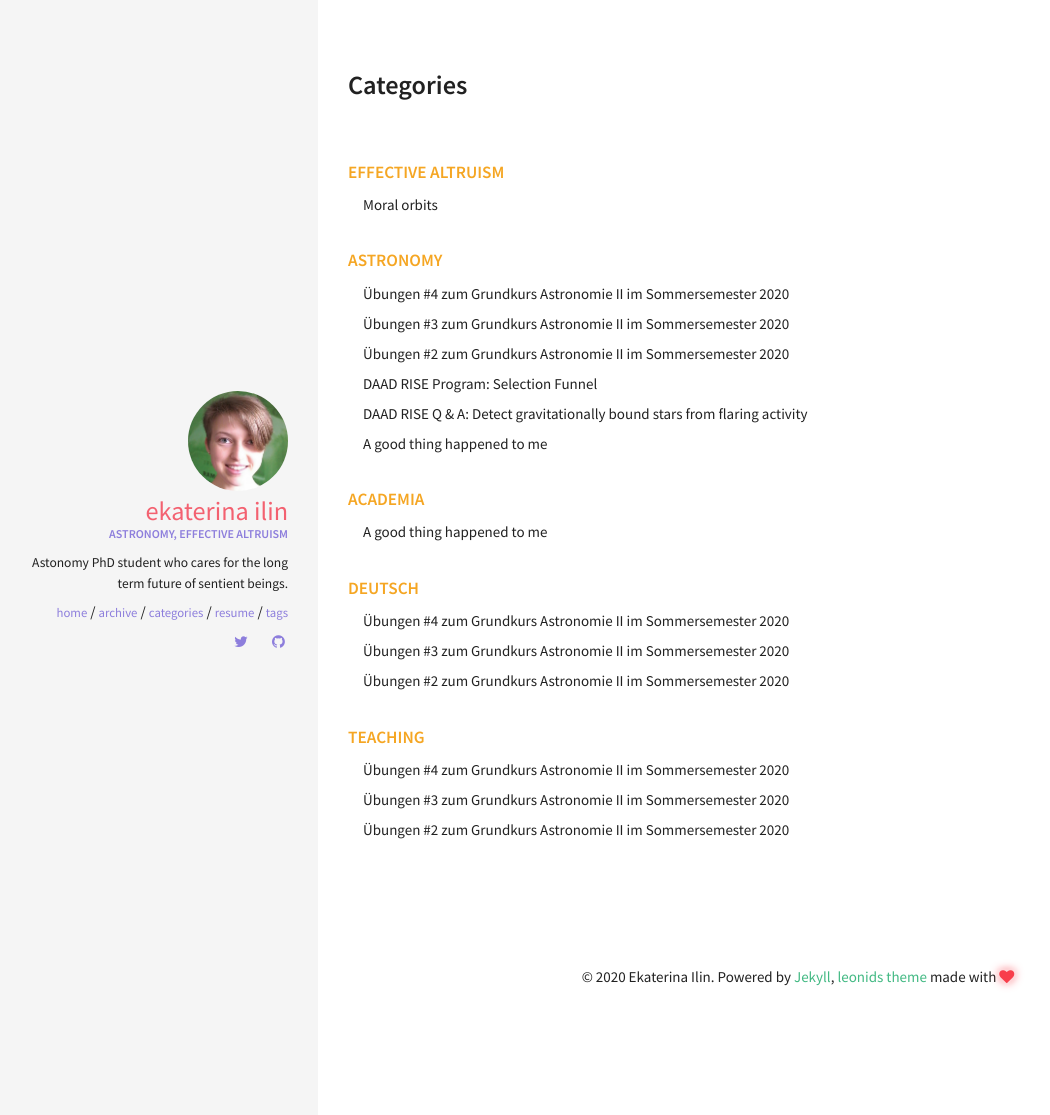
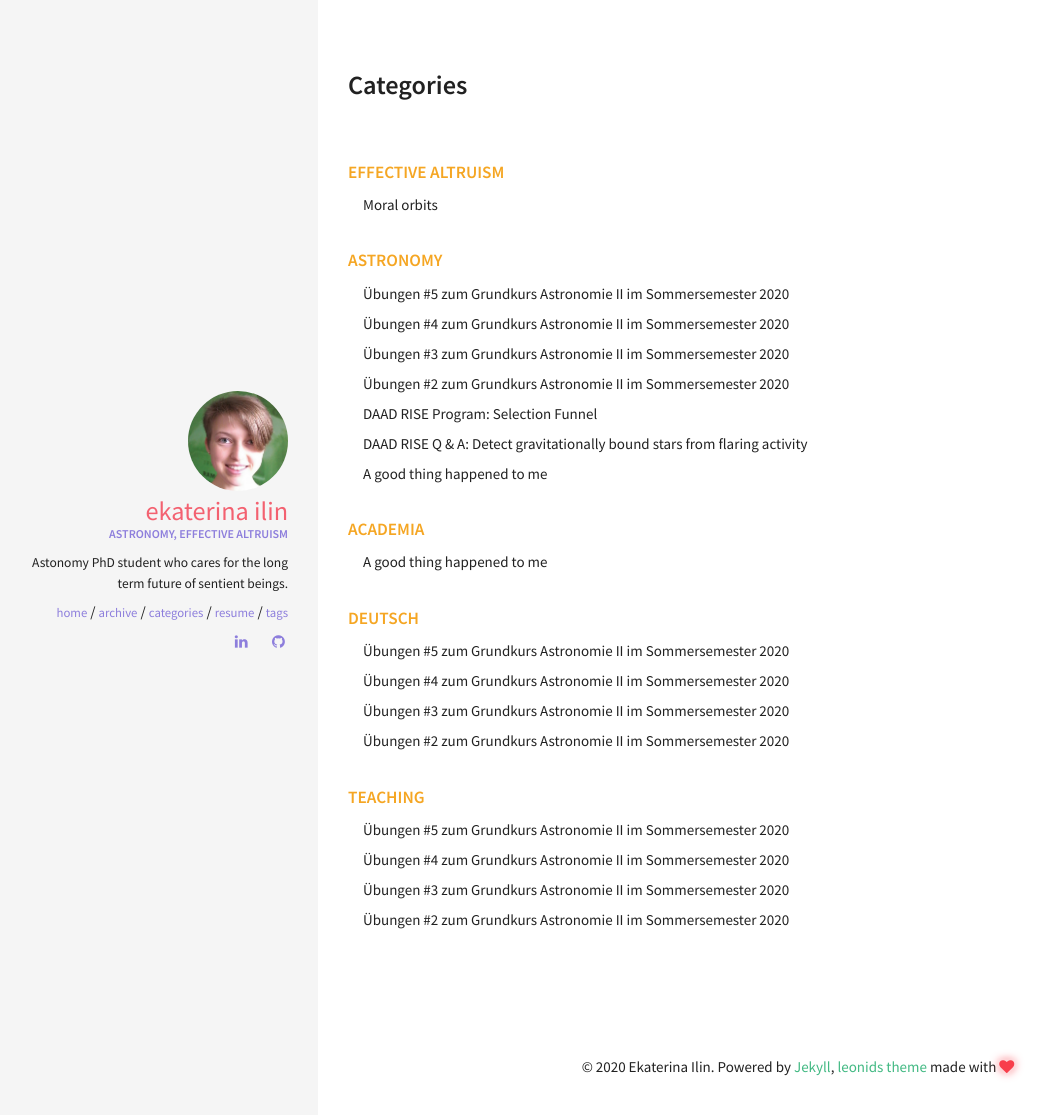
Before and after one commit to ekaterinailin/ekaterinailin.github.io, a Jekyll site: the page built from categories/index.html, in a window 1280 px wide. Shown: the top 1115 px of the page, without its empty margins (2-1052 px from the left). Built offline with Jekyll 4.4.1, drawn with Linux system fonts in a browser that asks for light colours.

Commit message:
Update bio and upload post on ubung5

```diff
--- a/_config.yml
+++ b/_config.yml
@@ -39,7 +39,7 @@ owner:
   bio: "Astonomy PhD student who cares for the long term future of sentient beings."
   email:
   disqus-shortname:
-  twitter: astroilin
+  twitter:
   facebook: #username
   google:
     plus: #username
@@ -51,7 +51,7 @@ owner:
   github: ekaterinailin
   gitlab: #username
   stackoverflow: #123456/username   from a "http://stackoverflow.com/users/123456/username" link
-  linkedin: #username
+  linkedin: astroilin
   skype: #username
   xing: #username
   instagram: #username
--- a/_data/index/projects.yml
+++ b/_data/index/projects.yml
@@ -2,7 +2,10 @@
   descr: "Detect and characterize stellar flares in Kepler and K2 time domain photometry. Features Gaussian Process regression, and injection/recovery of synthetic flares."
   image: pong.png
   github: https://github.com/ekaterinailin/AltaiPony
+  website: https://altaipony.readthedocs.io/
   dependencies:
     - { name: "appaloosa", link: "https://github.com/jradavenport/appaloosa/" }
     - { name: "K2SC", link: "https://github.com/OxES/k2sc"}
     - { name: "lightkurve", link: "http://docs.lightkurve.org/" }
+    - { name: "emcee", link: "https://emcee.readthedocs.io" }
+    - { name: "corner", link: "https://corner.readthedocs.io/" }
--- a/_data/index/skills.yml
+++ b/_data/index/skills.yml
@@ -2,5 +2,5 @@
 
 label: Ability
 id : cs
-aspects: Astronomy, GitHub, Statistics, Writing, Teaching, Python
-percentage: 90, 60, 30, 70, 40, 65
+aspects: Astronomy, GitHub, Statistics, Writing, Effective Altruism, Python
+percentage: 90, 70, 50, 80, 95, 65
--- /dev/null
+++ b/_posts/2020-07-01-uebung5.md
@@ -0,0 +1,529 @@
+---
+layout: post
+title: "Übungen #5 zum Grundkurs Astronomie II im Sommersemester 2020"
+excerpt: "Themen: Eddington-Luminosität und Olbers-Paradoxon. Außerdem ein Nachtrag zum Halbzeitprojekt.
+"
+categories: [ASTRONOMY, DEUTSCH, TEACHING]
+author: ekaterina
+comments: true
+---
+<html>
+<head><meta charset="utf-8" />
+
+
+<title>Test</title>
+
+ <style type="text/css">
+        /* Temporary definitions which will become obsolete with Notebook release 5.0 */
+        .ansi-black-fg {
+            color: #3E424D;
+        }
+
+        .ansi-black-bg {
+            background-color: #3E424D;
+        }
+
+        .ansi-black-intense-fg {
+            color: #282C36;
+        }
+
+        .ansi-black-intense-bg {
+            background-color: #282C36;
+        }
+
+        .ansi-red-fg {
+            color: #E75C58;
+        }
+
+        .ansi-red-bg {
+            background-color: #E75C58;
+        }
+
+        .ansi-red-intense-fg {
+            color: #B22B31;
+        }
+
+        .ansi-red-intense-bg {
+            background-color: #B22B31;
+        }
+
+        .ansi-green-fg {
+            color: #00A250;
+        }
+
+        .ansi-green-bg {
+            background-color: #00A250;
+        }
+
+        .ansi-green-intense-fg {
+            color: #007427;
+        }
+
+        .ansi-green-intense-bg {
+            background-color: #007427;
+        }
+
+        .ansi-yellow-fg {
+            color: #DDB62B;
+        }
+
+        .ansi-yellow-bg {
+            background-color: #DDB62B;
+        }
+
+        .ansi-yellow-intense-fg {
+            color: #B27D12;
+        }
+
+        .ansi-yellow-intense-bg {
+            background-color: #B27D12;
+        }
+
+        .ansi-blue-fg {
+            color: #208FFB;
+        }
+
+        .ansi-blue-bg {
+            background-color: #208FFB;
+        }
+
+        .ansi-blue-intense-fg {
+            color: #0065CA;
+        }
+
+        .ansi-blue-intense-bg {
+            background-color: #0065CA;
+        }
+
+        .ansi-magenta-fg {
+            color: #D160C4;
+        }
+
+        .ansi-magenta-bg {
+            background-color: #D160C4;
+        }
+
+        .ansi-magenta-intense-fg {
+            color: #A03196;
+        }
+
+        .ansi-magenta-intense-bg {
+            background-color: #A03196;
+        }
+
+        .ansi-cyan-fg {
+            color: #60C6C8;
+        }
+
+        .ansi-cyan-bg {
+            background-color: #60C6C8;
+        }
+
+        .ansi-cyan-intense-fg {
+            color: #258F8F;
+        }
+
+        .ansi-cyan-intense-bg {
+            background-color: #258F8F;
+        }
+
+        .ansi-white-fg {
+            color: #C5C1B4;
+        }
+
+        .ansi-white-bg {
+            background-color: #C5C1B4;
+        }
+
+        .ansi-white-intense-fg {
+            color: #A1A6B2;
+        }
+
+        .ansi-white-intense-bg {
+            background-color: #A1A6B2;
+        }
+
+        .ansi-bold {
+            font-weight: bold;
+        }
+    </style>
+
+<!-- Loading mathjax macro -->
+<!-- Load mathjax -->
+    <script src="https://cdnjs.cloudflare.com/ajax/libs/mathjax/2.7.5/latest.js?config=TeX-AMS_HTML"></script>
+    <!-- MathJax configuration -->
+    <script type="text/x-mathjax-config">
+    MathJax.Hub.Config({
+        tex2jax: {
+            inlineMath: [ ['$','$'], ["\\(","\\)"] ],
+            displayMath: [ ['$$','$$'], ["\\[","\\]"] ],
+            processEscapes: true,
+            processEnvironments: true
+        },
+        // Center justify equations in code and markdown cells. Elsewhere
+        // we use CSS to left justify single line equations in code cells.
+        displayAlign: 'center',
+        "HTML-CSS": {
+            styles: {'.MathJax_Display': {"margin": 0}},
+            linebreaks: { automatic: true }
+        }
+    });
+    </script>
+    <!-- End of mathjax configuration -->
+
+<style>
+        .cell.nbinteract-left {
+            width: 50%;
+            float: left;
+        }
+
+        .cell.nbinteract-right {
+            width: 50%;
+            float: right;
+        }
+
+        .cell.nbinteract-hide_in > .input {
+            display: none;
+        }
+
+        .cell.nbinteract-hide_out > .output_wrapper {
+            display: none;
+        }
+
+        .cell:after {
+          content: "";
+          display: table;
+          clear: both;
+        }
+
+        div.output_subarea {
+            max-width: initial;
+        }
+
+        .jp-OutputPrompt {
+            display: none;
+        }
+    </style></head>
+
+
+<body>
+  <div tabindex="-1" id="notebook" class="border-box-sizing">
+    <div class="container">
+
+
+
+
+  <div class="cell text_cell">
+    <button class="js-nbinteract-widget">
+      Loading widgets...
+    </button>
+  </div>
+
+
+
+
+
+
+  <div class="
+      cell border-box-sizing code_cell rendered">
+    <div class="input">
+
+<div class="inner_cell">
+    <div class="input_area">
+<div class=" highlight hl-ipython3"><pre><span></span><span class="kn">import</span> <span class="nn">numpy</span> <span class="k">as</span> <span class="nn">np</span>
+<span class="kn">import</span> <span class="nn">pandas</span> <span class="k">as</span> <span class="nn">pd</span>
+
+<span class="kn">import</span> <span class="nn">matplotlib.pyplot</span> <span class="k">as</span> <span class="nn">plt</span>
+<span class="o">%</span><span class="k">matplotlib</span> inline
+
+<span class="kn">from</span> <span class="nn">astropy.constants</span> <span class="kn">import</span> <span class="n">M_sun</span><span class="p">,</span> <span class="n">L_sun</span><span class="p">,</span> <span class="n">G</span><span class="p">,</span> <span class="n">sigma_T</span><span class="p">,</span> <span class="n">m_p</span><span class="p">,</span> <span class="n">c</span>
+<span class="kn">import</span> <span class="nn">astropy.units</span> <span class="k">as</span> <span class="nn">u</span>
+
+<span class="c1"># Slider und sowas</span>
+<span class="kn">from</span> <span class="nn">ipywidgets</span> <span class="kn">import</span> <span class="n">interact</span><span class="p">,</span> <span class="n">FloatSlider</span>
+<span class="kn">from</span> <span class="nn">IPython.display</span> <span class="kn">import</span> <span class="n">Markdown</span> <span class="k">as</span> <span class="n">md</span>
+</pre></div>
+
+    </div>
+</div>
+</div>
+
+  </div>
+<div class="cell border-box-sizing text_cell rendered"><div class="inner_cell">
+<div class="text_cell_render border-box-sizing rendered_html">
+<h1 id="1.-Eddington-Leuchtkraft">1. Eddington-Leuchtkraft<a class="anchor-link" href="#1.-Eddington-Leuchtkraft">&#182;</a></h1><p>Die Strahlung, die SMBH ausströmen wird durch die Umwandlung von potentieller Energie gespeist, und nicht durch thermonukleare Prozesse, da letztere nicht effizient genug sind, um die beobachteten Leuchtkräfte zu erklären.</p>
+<p>Das Schwarze Loch im Zentrum der Milchstraße besitzt eine Masse $M_{BH} = 2.6 \cdot 10^6 M_\odot$.</p>
+<h2 id="Bestimme-die-maximal-m&#246;gliche-Leuchtkraft-des-Schwarzen-Lochs-(sowohl-in-erg/s-als-auch-in--$L_\odot$),-wenn-es-eine-Akkretionsscheibe-bes&#228;&#223;e.">Bestimme die maximal m&#246;gliche Leuchtkraft des Schwarzen Lochs (sowohl in erg/s als auch in  $L_\odot$), wenn es eine Akkretionsscheibe bes&#228;&#223;e.<a class="anchor-link" href="#Bestimme-die-maximal-m&#246;gliche-Leuchtkraft-des-Schwarzen-Lochs-(sowohl-in-erg/s-als-auch-in--$L_\odot$),-wenn-es-eine-Akkretionsscheibe-bes&#228;&#223;e.">&#182;</a></h2><p>Die maximale Leuchtkraft ist durch die Eddington-Leuchkraft gegeben (<em>siehe Lehrbuch, 5.23</em>):</p>
+<p>$L_\mathrm{edd}=\dfrac{4\pi Gcm_\mathrm{p}}{\sigma_\mathrm{T}}\cdot M_\bullet \approx 1.3 \cdot 10^{38} \left(\dfrac{M_\bullet}{M_\odot}\right)$ erg/s</p>
+<p>Einsetzen von $M_{BH}$ ergibt in erg/s und $L_\odot$:</p>
+
+</div>
+</div>
+</div>
+
+
+
+  <div class="
+      cell border-box-sizing code_cell rendered">
+    <div class="input">
+
+<div class="inner_cell">
+    <div class="input_area">
+<div class=" highlight hl-ipython3"><pre><span></span><span class="n">MBH</span> <span class="o">=</span> <span class="mf">2.6e6</span> <span class="o">*</span> <span class="n">M_sun</span>
+<span class="n">Ledd</span> <span class="o">=</span> <span class="n">MBH</span> <span class="o">/</span> <span class="n">M_sun</span> <span class="o">*</span> <span class="mf">1.3e38</span> <span class="o">*</span> <span class="n">u</span><span class="o">.</span><span class="n">erg</span> <span class="o">/</span> <span class="n">u</span><span class="o">.</span><span class="n">s</span>
+<span class="n">md</span><span class="p">(</span><span class="sa">r</span><span class="s2">&quot;$L_\mathrm</span><span class="si">{edd}</span><span class="s2">=$&quot;</span> <span class="o">+</span> <span class="sa">f</span><span class="s2">&quot; </span><span class="si">{</span><span class="n">Ledd</span><span class="si">:</span><span class="s2">.2e</span><span class="si">}</span><span class="s2">&quot;</span><span class="p">)</span>
+</pre></div>
+
+    </div>
+</div>
+</div>
+
+<div class="output_wrapper">
+<div class="output">
+
+
+<div class="output_area">
+
+
+
+
+<div class="output_markdown rendered_html output_subarea output_execute_result">
+<p>$L_\mathrm{edd}=$ 3.38e+44 erg / s</p>
+
+</div>
+
+</div>
+
+</div>
+</div>
+
+  </div>
+
+
+
+  <div class="
+      cell border-box-sizing code_cell rendered">
+    <div class="input">
+
+<div class="inner_cell">
+    <div class="input_area">
+<div class=" highlight hl-ipython3"><pre><span></span><span class="n">md</span><span class="p">(</span><span class="sa">r</span><span class="s2">&quot;$L_\mathrm</span><span class="si">{edd}</span><span class="s2">/L_\odot=$&quot;</span> <span class="o">+</span> <span class="sa">f</span><span class="s2">&quot; </span><span class="si">{</span><span class="p">(</span><span class="n">Ledd</span> <span class="o">/</span> <span class="n">L_sun</span><span class="p">)</span><span class="o">.</span><span class="n">decompose</span><span class="p">()</span><span class="si">:</span><span class="s2">.2e</span><span class="si">}</span><span class="s2">&quot;</span><span class="p">)</span>
+</pre></div>
+
+    </div>
+</div>
+</div>
+
+<div class="output_wrapper">
+<div class="output">
+
+
+<div class="output_area">
+
+
+
+
+<div class="output_markdown rendered_html output_subarea output_execute_result">
+<p>$L_\mathrm{edd}/L_\odot=$ 8.83e+10</p>
+
+</div>
+
+</div>
+
+</div>
+</div>
+
+  </div>
+<div class="cell border-box-sizing text_cell rendered"><div class="inner_cell">
+<div class="text_cell_render border-box-sizing rendered_html">
+<h2 id="Wie-viele-Sonnenmassen-m&#252;sste-das-Schwarze-Loch-j&#228;hrlich-akkretieren,-um-$L_\mathrm{edd}$-zu-erreichen?">Wie viele Sonnenmassen m&#252;sste das Schwarze Loch j&#228;hrlich akkretieren, um $L_\mathrm{edd}$ zu erreichen?<a class="anchor-link" href="#Wie-viele-Sonnenmassen-m&#252;sste-das-Schwarze-Loch-j&#228;hrlich-akkretieren,-um-$L_\mathrm{edd}$-zu-erreichen?">&#182;</a></h2><p>Nimm eine Effizienz $\epsilon=0.1$ an.</p>
+<p>Um $L_\mathrm{edd}$ zu erreichen, muss das Schwarze Loch mit der Eddington-Akkretionsrate Masse akkretieren (<em>siehe Lehrbuch 5.27</em>):</p>
+<p>$\dot{M}_\mathrm{edd} = \dfrac{L_\mathrm{edd}}{\epsilon c^2}\approx \dfrac{1}{\epsilon}\cdot 2 \cdot 10^{-9} M_\bullet$ 1/yr</p>
+<p>Mit gegebener Effizienz und Masse folgt:</p>
+
+</div>
+</div>
+</div>
+
+
+
+  <div class="
+      cell border-box-sizing code_cell rendered">
+    <div class="input">
+
+<div class="inner_cell">
+    <div class="input_area">
+<div class=" highlight hl-ipython3"><pre><span></span><span class="n">dotmedd</span> <span class="o">=</span> <span class="mi">1</span> <span class="o">/</span> <span class="o">.</span><span class="mi">1</span> <span class="o">*</span> <span class="mf">2e-9</span> <span class="o">*</span> <span class="n">MBH</span>
+<span class="n">md</span><span class="p">(</span><span class="sa">r</span><span class="s2">&quot;$\dot</span><span class="si">{M}</span><span class="s2">_\mathrm</span><span class="si">{edd}</span><span class="s2">=$&quot;</span> <span class="o">+</span> <span class="sa">f</span><span class="s2">&quot; </span><span class="si">{</span><span class="n">dotmedd</span><span class="o">/</span><span class="n">M_sun</span><span class="si">:</span><span class="s2">.3f</span><span class="si">}</span><span class="s2">&quot;</span> <span class="o">+</span> <span class="sa">r</span><span class="s2">&quot; $M_\odot$ / yr&quot;</span><span class="p">)</span>
+</pre></div>
+
+    </div>
+</div>
+</div>
+
+<div class="output_wrapper">
+<div class="output">
+
+
+<div class="output_area">
+
+
+
+
+<div class="output_markdown rendered_html output_subarea output_execute_result">
+<p>$\dot{M}_\mathrm{edd}=$ 0.052 $M_\odot$ / yr</p>
+
+</div>
+
+</div>
+
+</div>
+</div>
+
+  </div>
+<div class="cell border-box-sizing text_cell rendered"><div class="inner_cell">
+<div class="text_cell_render border-box-sizing rendered_html">
+<h2 id="Berechne-die-Zeit-$t_2$,-die-es-mindestens-brauchen-w&#252;rde,-bis-das-Schwarze-Loch-seine-Masse-verdoppelt-hat.">Berechne die Zeit $t_2$, die es mindestens brauchen w&#252;rde, bis das Schwarze Loch seine Masse verdoppelt hat.<a class="anchor-link" href="#Berechne-die-Zeit-$t_2$,-die-es-mindestens-brauchen-w&#252;rde,-bis-das-Schwarze-Loch-seine-Masse-verdoppelt-hat.">&#182;</a></h2><p>Da die Wachstumsrate proportional zur Masse ist, haben wir eine Differentialgleichung vor uns, die mit der Exponentialfunktion gelöst werden kann:</p>
+<p>$\dot{M}_\mathrm{edd} = \dfrac{L_\mathrm{edd}}{\epsilon c^2} = \dfrac{4\pi Gcm_\mathrm{p}}{\sigma_\mathrm{T}\epsilon c^2}\cdot M_\bullet = \alpha \cdot M_\bullet$</p>
+<p>wobei</p>
+<p>$\alpha = \dfrac{4\pi Gcm_\mathrm{p}}{\sigma_\mathrm{T}\epsilon c^2} =$</p>
+
+</div>
+</div>
+</div>
+
+
+
+  <div class="
+      cell border-box-sizing code_cell rendered">
+    <div class="input">
+
+<div class="inner_cell">
+    <div class="input_area">
+<div class=" highlight hl-ipython3"><pre><span></span><span class="c1"># Benutze ganz heftig die Astropy Konstanten </span>
+<span class="c1"># - wenn das kein Grund ist, Python zu benutzen, weiss ich auch nicht:</span>
+
+<span class="n">alpha</span> <span class="o">=</span> <span class="p">(</span><span class="mf">4.</span> <span class="o">*</span> <span class="n">np</span><span class="o">.</span><span class="n">pi</span> <span class="o">*</span> <span class="n">G</span> <span class="o">*</span> <span class="n">m_p</span> <span class="o">/</span> <span class="n">sigma_T</span> <span class="o">/</span> <span class="o">.</span><span class="mi">1</span> <span class="o">/</span> <span class="n">c</span><span class="p">)</span><span class="o">.</span><span class="n">to</span><span class="p">(</span><span class="s2">&quot;1/yr&quot;</span><span class="p">)</span>
+<span class="n">alpha</span>
+</pre></div>
+
+    </div>
+</div>
+</div>
+
+<div class="output_wrapper">
+<div class="output">
+
+
+<div class="output_area">
+
+
+
+
+
+<div class="output_latex output_subarea output_execute_result">
+$2.2198031 \times 10^{-8} \; \mathrm{\frac{1}{yr}}$
+</div>
+
+</div>
+
+</div>
+</div>
+
+  </div>
+<div class="cell border-box-sizing text_cell rendered"><div class="inner_cell">
+<div class="text_cell_render border-box-sizing rendered_html">
+<p>Vereinfacht ausgedrückt:</p>
+<p>$\dot{M}(t) = \alpha M(t)$</p>
+<p>$M(t) = M_{BH} \mathrm{e}^{\alpha t}$</p>
+<p>$M(t_2)=2M_{BH}=M_{BH} \mathrm{e}^{\alpha t_2}$</p>
+<p>$t_2 = \dfrac{\ln{2}}{\alpha} = $</p>
+
+</div>
+</div>
+</div>
+
+
+
+  <div class="
+      cell border-box-sizing code_cell rendered">
+    <div class="input">
+
+<div class="inner_cell">
+    <div class="input_area">
+<div class=" highlight hl-ipython3"><pre><span></span><span class="p">(</span><span class="n">np</span><span class="o">.</span><span class="n">log</span><span class="p">(</span><span class="mi">2</span><span class="p">)</span> <span class="o">/</span> <span class="n">alpha</span><span class="p">)</span><span class="o">.</span><span class="n">to</span><span class="p">(</span><span class="s2">&quot;Myr&quot;</span><span class="p">)</span>
+</pre></div>
+
+    </div>
+</div>
+</div>
+
+<div class="output_wrapper">
+<div class="output">
+
+
+<div class="output_area">
+
+
+
+
+
+<div class="output_latex output_subarea output_execute_result">
+$31.225616 \; \mathrm{Myr}$
+</div>
+
+</div>
+
+</div>
+</div>
+
+  </div>
+<div class="cell border-box-sizing text_cell rendered"><div class="inner_cell">
+<div class="text_cell_render border-box-sizing rendered_html">
+<h1 id="2.-Olbers-Paradoxon">2. Olbers-Paradoxon<a class="anchor-link" href="#2.-Olbers-Paradoxon">&#182;</a></h1><p>Betrachten wir das euklidische, statische und unendliche Universum: Die Anzahl der Sterne pro Volumeneinheit $n$ in einem solchen Universum ist konstant. Nehmen wir vereinfachend an, dass alle Sterne den Radius $s$ besitzen. Ein solcher Stern mit dem Abstand $R$ von der Erde nimmt für einen Beobachter den Raumwinkel $\alpha=\dfrac{\pi s^2}{R^2}$ auf der Erde ein.</p>
+<h2 id="Wie-viele-Sterne-befinden-sich-in-einer-Hohlkugel-mit-den-Radien-$R$-und-$R+\mathrm{d}R$?">Wie viele Sterne befinden sich in einer Hohlkugel mit den Radien $R$ und $R+\mathrm{d}R$?<a class="anchor-link" href="#Wie-viele-Sterne-befinden-sich-in-einer-Hohlkugel-mit-den-Radien-$R$-und-$R+\mathrm{d}R$?">&#182;</a></h2><p>Die Hohlkugel bildet ein infinitesimales Volumenelement $\mathrm{d}V$, innerhalb dessen die Dichte der Sterne $n$ beträgt:</p>
+<p>$n \mathrm{d}V = n \cdot 4\pi R^2 \mathrm{d}R$</p>
+<h2 id="Berechne-den-infinitesimalen-Raumwinkel-$\mathrm{d}\omega$,-den-die-Sterne-in-dieser-Hohlkugel-insgesamt-einnehmen.">Berechne den infinitesimalen Raumwinkel $\mathrm{d}\omega$, den die Sterne in dieser Hohlkugel insgesamt einnehmen.<a class="anchor-link" href="#Berechne-den-infinitesimalen-Raumwinkel-$\mathrm{d}\omega$,-den-die-Sterne-in-dieser-Hohlkugel-insgesamt-einnehmen.">&#182;</a></h2><p>Nimm an, dass sich die Sternradien in der Hohlkugel nicht überlappen.</p>
+<p>Jetzt multiplizieren wir also einfach die Zahl der Sterne in der Hohlkugel mit dem Raumwinkel $\alpha$, den sie jeweils darin einnehmen.</p>
+<p>$\mathrm{d}\omega = \alpha \cdot n \mathrm{d}V =  \dfrac{\pi s^2}{R^2} \cdot n \cdot 4\pi R^2 \mathrm{d}R = 4 \pi^2 n s^2\mathrm{d}R$</p>
+<p>Der von Sternen eingenommene Raumwinkel in einer Hohlkugel um die Erde herum hängt also nicht von der Entfernung $R$ ab!</p>
+<h2 id="Berechne-den-Raumwinkel,-den-die-Sterne-einnehmen,-wenn-wir-&#252;ber-den-gesamten-Himmel-integrieren.-Interpretiere-das-Ergebnis-kosmologisch.">Berechne den Raumwinkel, den die Sterne einnehmen, wenn wir &#252;ber den gesamten Himmel integrieren. Interpretiere das Ergebnis kosmologisch.<a class="anchor-link" href="#Berechne-den-Raumwinkel,-den-die-Sterne-einnehmen,-wenn-wir-&#252;ber-den-gesamten-Himmel-integrieren.-Interpretiere-das-Ergebnis-kosmologisch.">&#182;</a></h2><p>Das Universum sei unendlich, also müssen wir $\mathrm{d}\omega$ über alle R von $0$ bis $\infty$ integrieren:</p>
+<p>$\displaystyle\int_0^\infty 4 \pi^2 n s^2\mathrm{d}R = \infty$</p>
+<p>Das Integral divergiert. Der Himmel wäre also, wenn das Universum euklidisch, statisch und unendlich wäre, vollkommen ausgeleuchtet mit Sternen. Aus jeder Richtung würden wir dann Sternenlicht empfangen, sodass das Entfernungsmodul keine Rolle mehr spielt: Der Himmel würde die Temperatur des Durchschnittssterns annehmen. Das ist in der Beobachtung zum Glück nicht der Fall (der Himmel ist dunkel). Diese Beobachtung ist als Olbers-Paradoxon bekannt.</p>
+
+</div>
+</div>
+</div>
+<div class="cell border-box-sizing text_cell rendered"><div class="inner_cell">
+<div class="text_cell_render border-box-sizing rendered_html">
+<h1 id="3.-Halbzeit:-Vertiefung">3. Halbzeit: Vertiefung<a class="anchor-link" href="#3.-Halbzeit:-Vertiefung">&#182;</a></h1><p>Hier werde ich, sobald ich die Beiträge durchgelesen habe, eine kurze Übersicht über die von euch gewählten Themen hochladen.</p>
+
+</div>
+</div>
+</div>
+
+
+
+<!-- Loads nbinteract package -->
+<script src="https://unpkg.com/nbinteract-core" async></script>
+<script>
+  (function setupNbinteract() {
+    // If NbInteract hasn't loaded, wait one second and try again
+    if (window.NbInteract === undefined) {
+      setTimeout(setupNbinteract, 1000)
+      return
+    }
+
+    var interact = new window.NbInteract({
+      spec: 'ekaterinailin/40f604067d8864c8081790e00f9b2892/master',
+      baseUrl: 'https://mybinder.org',
+      provider: 'gist',
+    })
+    interact.prepare()
+
+    window.interact = interact
+  })()
+</script>
+    </div>
+  </div>
+</body>
```
Also changed, not shown: _includes/sections/about.html (+6 -1 lines), 6 other files.
